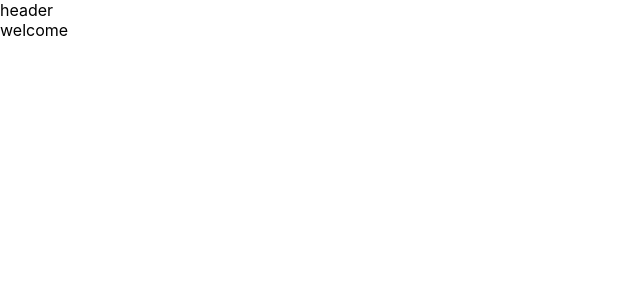
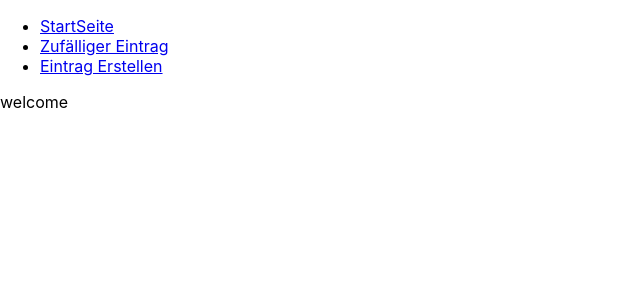
Before and after one commit to mkisecok/Wiki_app, a React (Create React App) app in the folder wiki-app/: page / in a window 1280 px wide. Shown: the top 300 px of the page, without its empty margins (0-640 px from the left). Built offline with nearby package versions, Linux system fonts and the light colour scheme.

Commit message:
Add list item navlink in header

```diff
--- a/wiki-app/src/Components/Header/Header.jsx
+++ b/wiki-app/src/Components/Header/Header.jsx
@@ -1,9 +1,32 @@
-import React from 'react'
+import React,{ useState, useEffect } from 'react'
+import { NavLink, Link } from 'react-router-dom'
 
 function Header() {
+
+    const [ randomEntry, setRandomEntry ] = useState('');
+
+    useEffect(() => {
+            //wir holen uns alle einträge aus der localstorage
+
+            const allEntries = JSON.parse(window.localStorage.getItem('entries'))
+
+            //wir führen das zufällige  selectieren eines eintrags nur aus, wenn der wert entries in der localstorage existiert, und mindestens einen eintrag hat
+
+            if(allEntries && allEntries.length > 0 )
+            {
+                const id = allEntries[Math.floor(Math.random() * allEntries.length)].id
+
+                setRandomEntry(id)
+            }
+
+    }, [])
     return (
         <div className='Header'>
-            header
+            <ul>
+                <li> <NavLink to='/'>StartSeite</NavLink></li>
+                <li> <NavLink to={`/entry/${ randomEntry }`}>Zufälliger Eintrag </NavLink></li>
+                <li> <NavLink to='/entry/create'>Eintrag Erstellen</NavLink></li>
+            </ul>
         </div>
     )
 }
--- a/wiki-app/src/Pages/NotFound.jsx
+++ b/wiki-app/src/Pages/NotFound.jsx
@@ -3,7 +3,7 @@ import React from 'react'
 function NotFound() {
     return (
         <div className='NotFound'>
-
+            not found
         </div>
     )
 }
```
